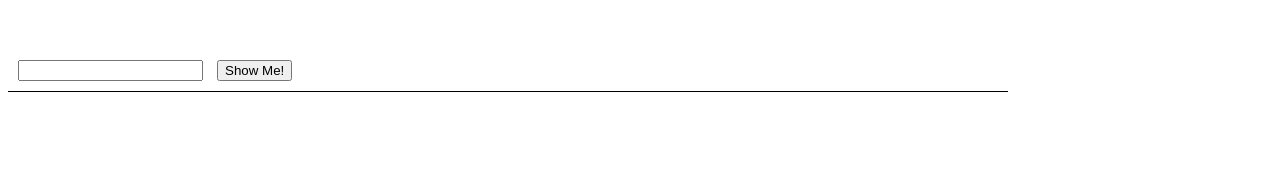
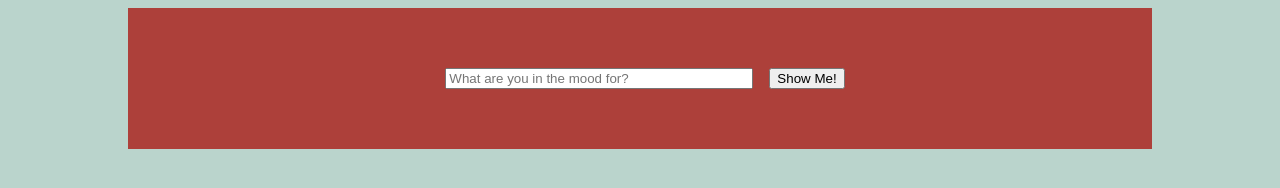
Before and after one commit to jchaasis/Recipe-Finder, a plain HTML site: page index.html in a window 1280 px wide. Drawn offline with Linux system fonts and the light colour scheme.

Commit message:
4:00 commit

```diff
--- a/index.html
+++ b/index.html
@@ -4,17 +4,17 @@
   <meta charset="utf-8">
   <link href="style.css" rel="stylesheet">
   <script src="main.js" defer></script>
+  <link href="https://fonts.googleapis.com/css?family=Indie+Flower" rel="stylesheet">
 
   <title>Recipe Finder</title>
 </head>
 
 <body>
-  <header></header>
   <main>
-    <section>
-      <input type="text" id="search" value= "">
+    <header id="search-bar">
+      <input type="text" id="search" value= "" placeholder="What are you in the mood for?">
       <button id="find">Show Me!</button>
-    </section>
+    </header>
     <section id="container">
 
     </section>
--- a/main.js
+++ b/main.js
@@ -1,28 +1,24 @@
 
+//create global variables
 let item = document.querySelector('#search');
 let container = document.querySelector('#container');
 let find = document.querySelector('#find');
 
-//when you type an item into the search field, it will send that item to the end of the url in to fetch.
+//when you type an item into the search field, it will send that item to the end of the url in to fetch and commence the fetch action.
 let findMe = '';
 find.addEventListener("click", function (){
   findMe = item.value
       fetch("https://recipepuppyproxy.herokuapp.com/api/?q="+findMe)
-
-      .then(convertData)
-      .then(printData);
-
+          .then(convertData)
+          .then(printData);
 });
 
-
 //we need to parse the JSON data that was fetched
-
 function convertData(data){
   return data.json();
 }
 
-//Once we have converted the data, we want to extract what we want and add it to the webpage
-
+//Once we have converted the data, we want to extract what we want and add it to the webpage and create the template literal.
 function printData(data){
   console.log(data);
 
@@ -30,7 +26,7 @@ function printData(data){
   let image = '';
   for (let i = 0; i < data.results.length; i++){
       if (data.results[i].thumbnail == ""){
-        image = "http://via.placeholder.com/10x10"}
+        image = "http://via.placeholder.com/100x100"}
         else {image = data.results[i].thumbnail}
 
       let recipe=`
--- a/style.css
+++ b/style.css
@@ -1,30 +1,45 @@
 
 body{
-  margin-top: 50px;
-  width: 1000px;
+  width: 80%;
+  margin-left:10%;
 
+  background-color: #BAD4CC;
+  font-family: 'Indie Flower', cursive;
+}
+
+#search-bar{
+  text-align:center;
+  background-color:#AD403A;
+  padding: 50px;
+  margin-top:0;
 }
 
 #search{
     margin: 10px;
+    width: 300px;
 }
-
 
 #container {
   display: flex;
   flex-wrap: wrap;
   justify-content: space-between;
-  border-top: 1px solid black;
+
 }
 
 #container div {
-  border: 1px solid black;
+  border: 1px solid #221200;
   width: 25%;
   margin: 20px;
   text-align: center;
-
+  background-color:#FFE8DF;
 }
 
 img {
   width: 50%;
 }
+
+a {
+  text-decoration: none;
+color: #001710;
+
+}
```
